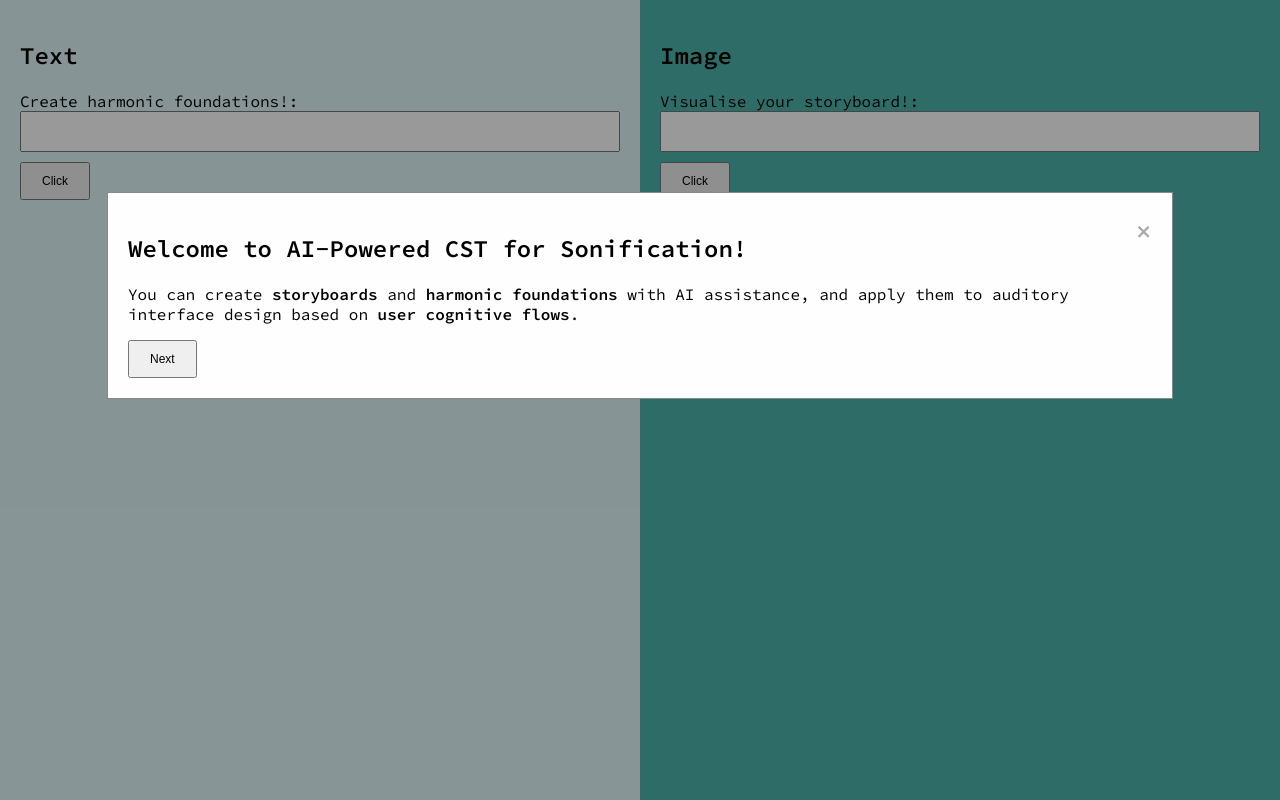
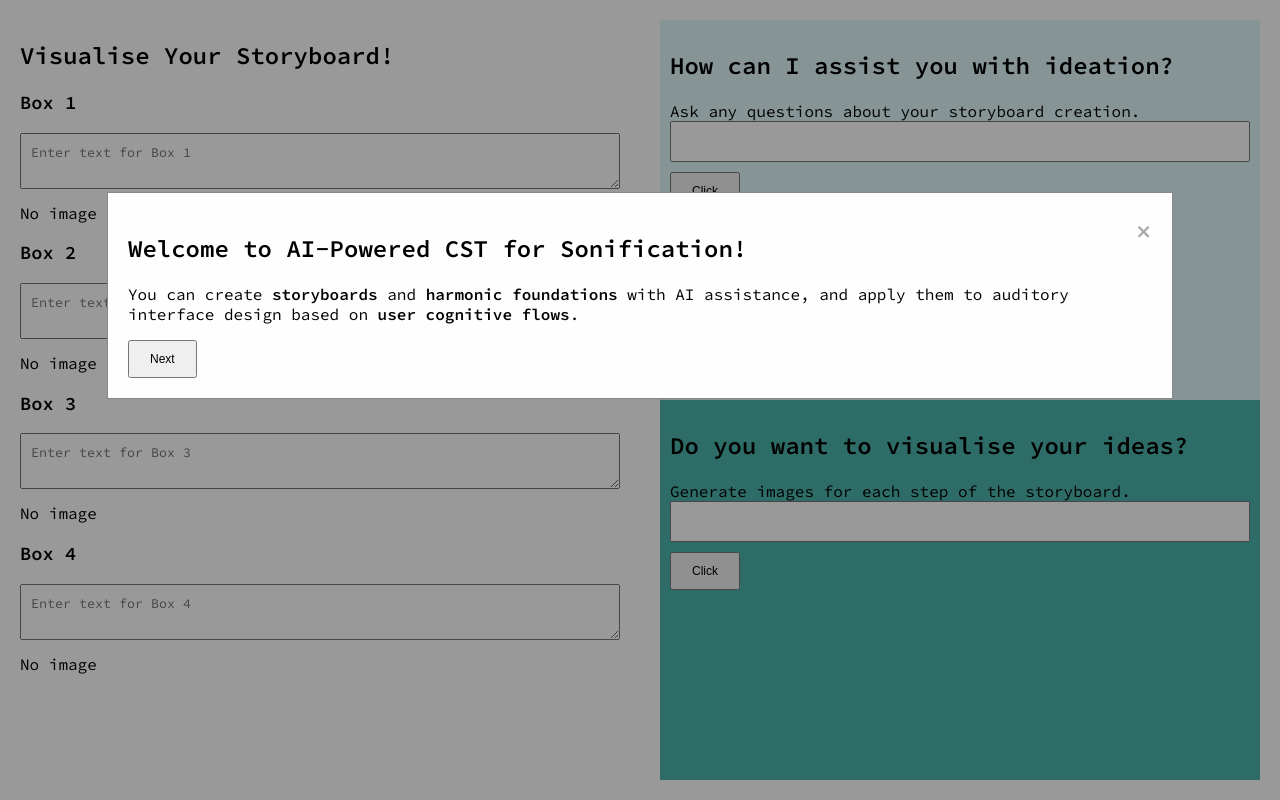
Before and after one commit to Yorkcla/AI-powered-CST-for-sound-design, a website: page public/index.html in a window 1280 px wide. Drawn offline with Linux system fonts and the light colour scheme.

Commit message:
save with storyboard

```diff
--- a/public/index.html
+++ b/public/index.html
@@ -9,23 +9,52 @@
 </head>
 <body>
     <div class="container">
-        <div class="section" id="text-section">
-            <h2>Text</h2>
-            <form id="text-form">
-                <label for="text-prompt">Create harmonic foundations!:</label>
-                <input type="text" id="text-prompt" name="text-prompt">
-                <button type="submit">Click</button>
-            </form>
-            <div id="text-result"></div>
+        <!-- Second Half: No Generation Functionality -->
+        <div class="section" id="half-two">
+            <h2>Visualise Your Storyboard!</h2>
+            <div class="storyboard-container">
+                <div class="storyboard-box" id="box-1">
+                    <h3>Box 1</h3>
+                    <textarea placeholder="Enter text for Box 1"></textarea>
+                    <div class="storyboard-image" id="image-box-1">No image</div>
+                </div>
+                <div class="storyboard-box" id="box-2">
+                    <h3>Box 2</h3>
+                    <textarea placeholder="Enter text for Box 2"></textarea>
+                    <div class="storyboard-image" id="image-box-2">No image</div>
+                </div>
+                <div class="storyboard-box" id="box-3">
+                    <h3>Box 3</h3>
+                    <textarea placeholder="Enter text for Box 3"></textarea>
+                    <div class="storyboard-image" id="image-box-3">No image</div>
+                </div>
+                <div class="storyboard-box" id="box-4">
+                    <h3>Box 4</h3>
+                    <textarea placeholder="Enter text for Box 4"></textarea>
+                    <div class="storyboard-image" id="image-box-4">No image</div>
+                </div>
+            </div>
         </div>
-        <div class="section" id="image-section">
-            <h2>Image</h2>
-            <form id="image-form">
-                <label for="image-prompt">Visualise your storyboard!:</label>
-                <input type="text" id="image-prompt" name="image-prompt">
-                <button type="submit">Click</button>
-            </form>
-            <div id="image-result"></div>
+        <!-- First Half: Includes Generation Functionality -->
+        <div class="section" id="half-one">
+            <div class="subsection" id="text-section-1">
+                <h2>How can I assist you with ideation?</h2>
+                <form id="text-form-1">
+                    <label for="text-prompt-1">Ask any questions about your storyboard creation.</label>
+                    <input type="text" id="text-prompt-1" name="text-prompt-1">
+                    <button type="submit">Click</button>
+                </form>
+                <div id="text-result-1"></div>
+            </div>
+            <div class="subsection" id="image-section-1">
+                <h2>Do you want to visualise your ideas?</h2>
+                <form id="image-form-1">
+                    <label for="image-prompt-1">Generate images for each step of the storyboard.</label>
+                    <input type="text" id="image-prompt-1" name="image-prompt-1">
+                    <button type="submit">Click</button>
+                </form>
+                <div id="image-result-1"></div>
+            </div>
         </div>
     </div>
 
@@ -55,6 +84,12 @@
                     <h2>Step 3: Apply the chosen harmonic progression to your storyboard</h2>
                     <p>Apply harmonic chords to each step of the storyboard according to the cognitive flow of the user!</p>
                     <button class="prev-btn">Previous</button>
+                    <button class="next-btn">Next</button>
+                </div>
+                <div class="step">
+                    <h2>Let’s dive into sonic interaction design with tonal embodiment!</h2>
+                    <p>Storyboard, harmonic progression, and user cognitive flow</p>
+                    <button class="prev-btn">Previous</button>
                     <button class="finish-btn">Finish</button>
                 </div>
             </div>
--- a/public/script.js
+++ b/public/script.js
@@ -46,9 +46,10 @@ document.addEventListener('DOMContentLoaded', function () {
     showStep(currentStep);
     modal.style.display = 'block';
 
-    document.getElementById('text-form').addEventListener('submit', async (event) => {
+    // Text form for the first half
+    document.getElementById('text-form-1').addEventListener('submit', async (event) => {
         event.preventDefault();
-        const prompt = document.getElementById('text-prompt').value;
+        const prompt = document.getElementById('text-prompt-1').value;
 
         try {
             const response = await fetch('http://localhost:3001/generate-text', {
@@ -66,7 +67,6 @@ document.addEventListener('DOMContentLoaded', function () {
             const data = await response.json();
             console.log('Text generation response:', data);
 
-            // Extract the result sentence
             const resultSentence = data.choices[0].message.content;
 
             // Append the user and chatbot messages to the chat history
@@ -74,16 +74,17 @@ document.addEventListener('DOMContentLoaded', function () {
             appendMessage('chatbot', resultSentence);
 
             // Clear the prompt input field
-            document.getElementById('text-prompt').value = '';
+            document.getElementById('text-prompt-1').value = '';
         } catch (error) {
             console.error('Error:', error);
             appendMessage('chatbot', 'Error: ' + error.message);
         }
     });
 
-    document.getElementById('image-form').addEventListener('submit', async (event) => {
+    // Image form for the first half
+    document.getElementById('image-form-1').addEventListener('submit', async (event) => {
         event.preventDefault();
-        const prompt = document.getElementById('image-prompt').value;
+        const prompt = document.getElementById('image-prompt-1').value;
 
         try {
             const response = await fetch('http://localhost:3001/generate-image', {
@@ -102,19 +103,19 @@ document.addEventListener('DOMContentLoaded', function () {
             console.log('Image generation response:', data);
 
             const imgUrl = data.data[0].url;
-            document.getElementById('image-result').innerHTML = `<img src="${imgUrl}" alt="Generated Image" />`;
+            document.getElementById('image-result-1').innerHTML = `<img src="${imgUrl}" alt="Generated Image" />`;
 
             // Clear the image prompt input field
-            document.getElementById('image-prompt').value = '';
+            document.getElementById('image-prompt-1').value = '';
         } catch (error) {
             console.error('Error:', error);
-            document.getElementById('image-result').textContent = 'Error: ' + error.message;
+            document.getElementById('image-result-1').textContent = 'Error: ' + error.message;
         }
     });
 
     // Function to create and append a new message element
     function appendMessage(role, content) {
-        const chatHistory = document.getElementById('text-result');
+        const chatHistory = document.getElementById('text-result-1');
         const messageDiv = document.createElement('div');
         messageDiv.className = 'message ' + (role === 'user' ? 'user-message' : 'chatbot-message');
         messageDiv.innerHTML = `<p>${content}</p>`;
--- a/public/styles.css
+++ b/public/styles.css
@@ -10,21 +10,41 @@ html, body {
   height: 100vh; /* Full viewport height */
 }
 
-.section {
-  flex: 1; /* Each section takes up half of the container */
+#half-one {
+  flex: 1; /* Takes up half of the container */
+  display: flex;
+  flex-direction: column; /* Stack the subsections vertically */
   padding: 20px;
   box-sizing: border-box; /* Includes padding in the width and height */
   overflow-y: auto; /* Allows scrolling if content overflows */
 }
 
-#text-section {
-  background-color: #e0f7fa; /* Light gray background for text section */
+.subsection {
+  flex: 1; /* Each subsection takes up half of #half-one */
+  padding: 10px;
+  box-sizing: border-box; /* Includes padding in the width and height */
+  overflow-y: auto; /* Allows scrolling if content overflows */
 }
 
-#image-section {
-  background-color: #4db6ac; /* Slightly darker gray for image section */
+#text-section-1, #image-section-1 {
+  background-color: #e0f7fa; /* Light background for subsections */
 }
 
+#text-section-1 {
+  background-color: #e0f7fa; /* Light background for text section */
+}
+
+#image-section-1 {
+  background-color: #4db6ac; /* Slightly darker background for image section */
+}
+
+#half-two {
+  flex: 1; /* Takes up the other half of the container */
+  padding: 20px;
+  box-sizing: border-box; /* Includes padding in the width and height */
+}
+
+/* Form styling */
 textarea, input {
   width: 100%; /* Full width of the container */
   padding: 10px;
@@ -75,7 +95,7 @@ button {
 }
 
 /* Add margin to image result */
-#image-result {
+#image-result-1 {
   margin-top: 10px; /* Add space between button and generated image */
 }
 
```
Lines whose indentation alone changed are shown as unchanged.
